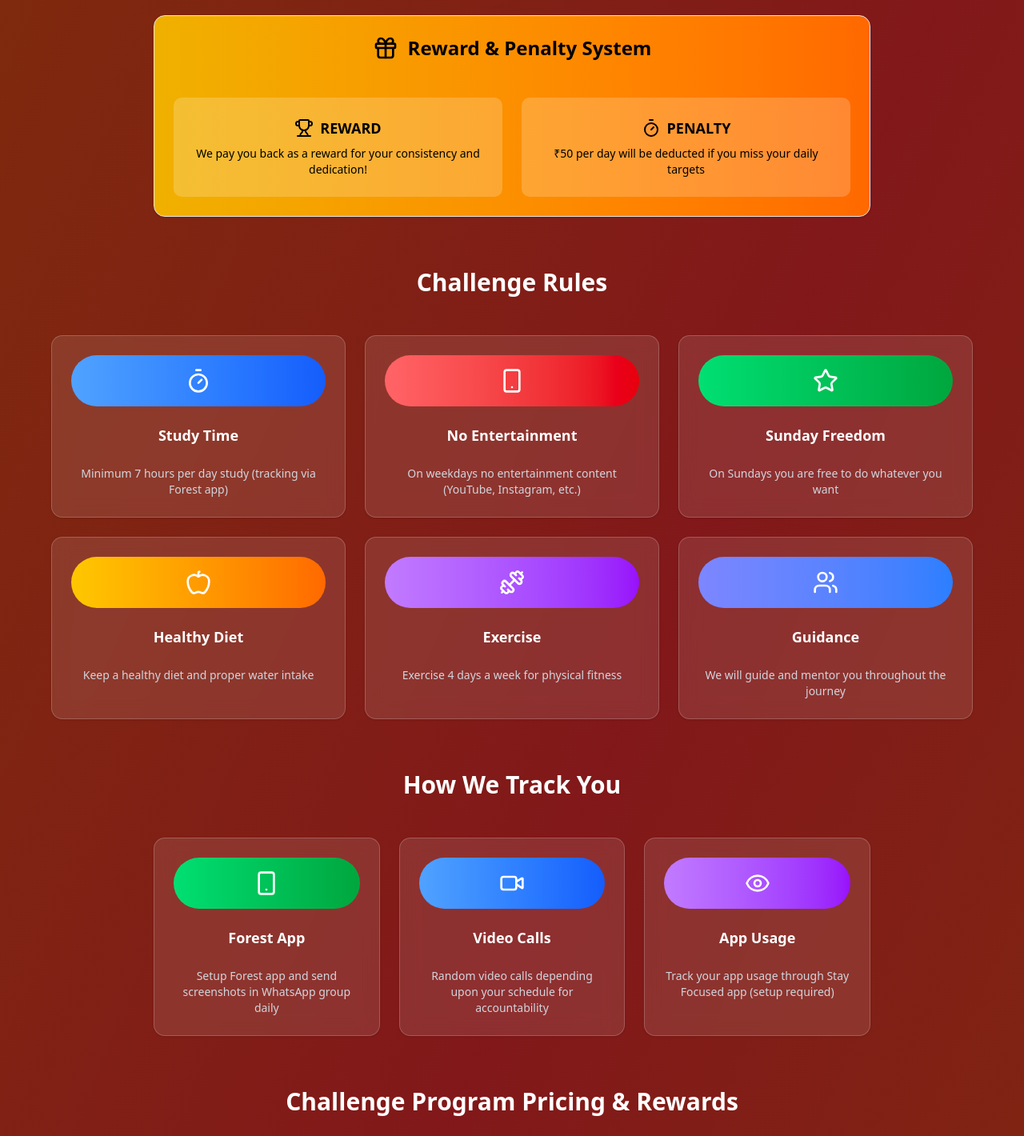
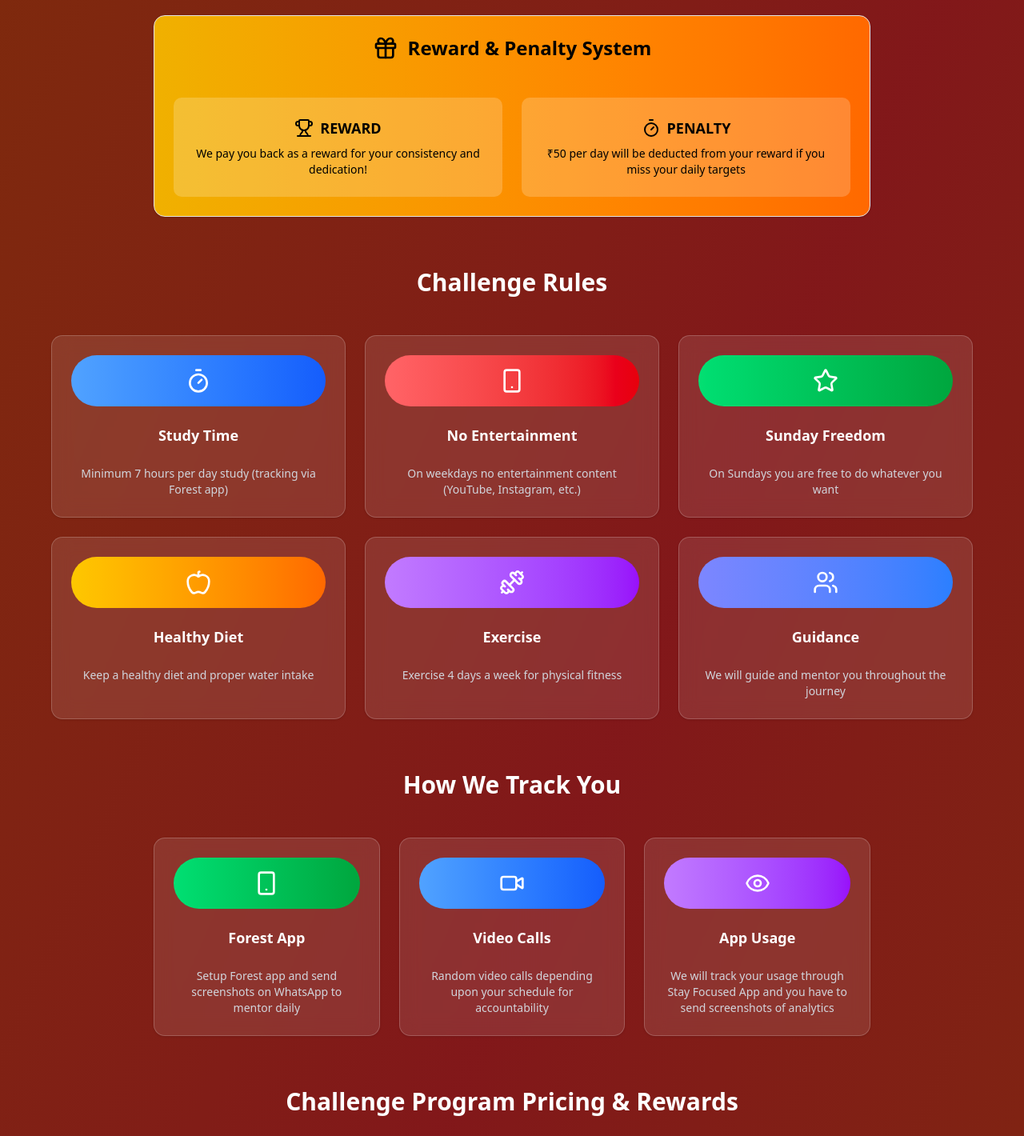
Before and after one commit to ayush-0012/Student-Sahayak, a React (Vite) app: page / in a window 1280 px wide. Shown: the part 4530-5950 px from the top of the page at 80% size. Built offline with nearby package versions, Linux system fonts and the light colour scheme.

Commit message:
minor changes

```diff
--- a/src/components/sections/Challenge.tsx
+++ b/src/components/sections/Challenge.tsx
@@ -63,7 +63,8 @@ export default function ChallengeSection() {
                     <h4 className="font-bold text-lg">PENALTY</h4>
                   </div>
                   <p className="text-sm">
-                    ₹50 per day will be deducted if you miss your daily targets
+                    ₹50 per day will be deducted from your reward if you miss
+                    your daily targets
                   </p>
                 </div>
               </div>
@@ -150,7 +151,7 @@ export default function ChallengeSection() {
               {
                 title: "Forest App",
                 description:
-                  "Setup Forest app and send screenshots in WhatsApp group daily",
+                  "Setup Forest app and send screenshots on WhatsApp to mentor daily",
                 icon: Smartphone,
                 color: "from-green-400 to-green-600",
               },
@@ -164,7 +165,7 @@ export default function ChallengeSection() {
               {
                 title: "App Usage",
                 description:
-                  "Track your app usage through Stay Focused app (setup required)",
+                  "We will track your usage through Stay Focused App and you have to send screenshots of analytics",
                 icon: Eye,
                 color: "from-purple-400 to-purple-600",
               },
```
